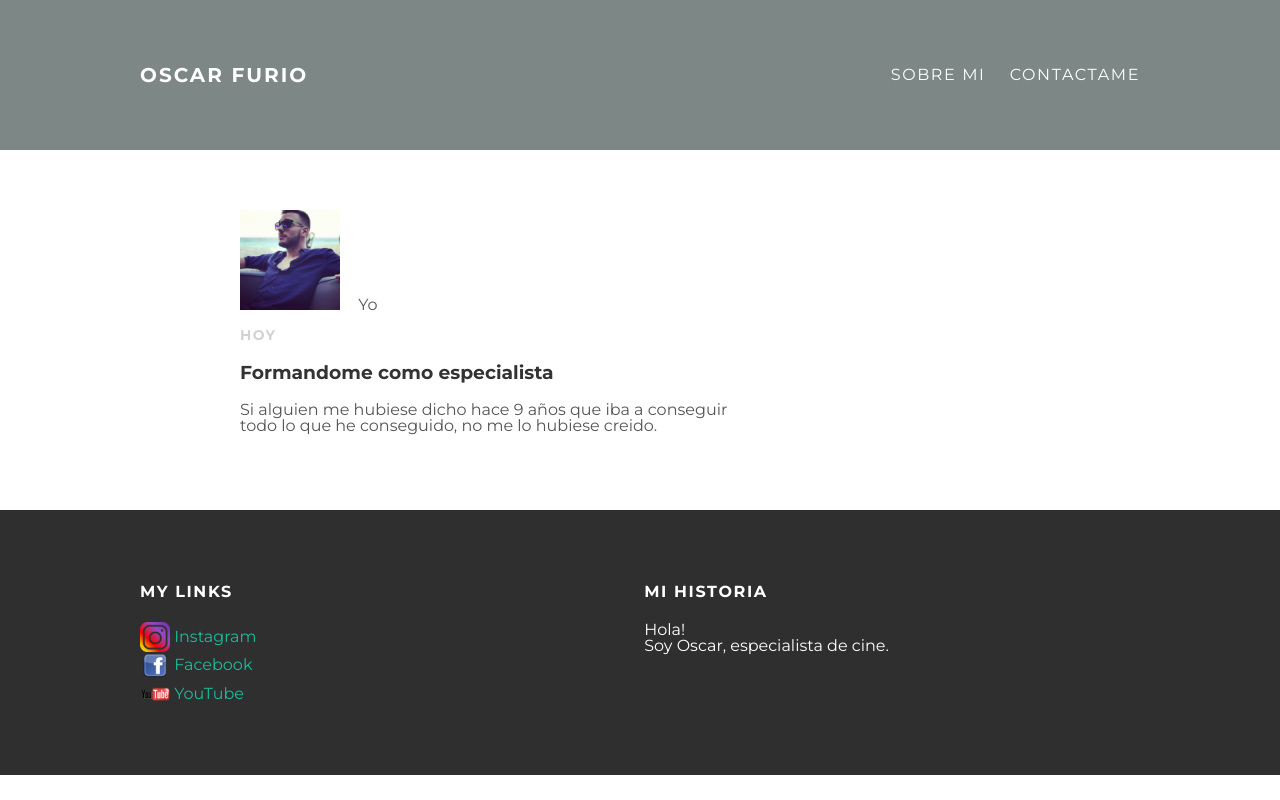
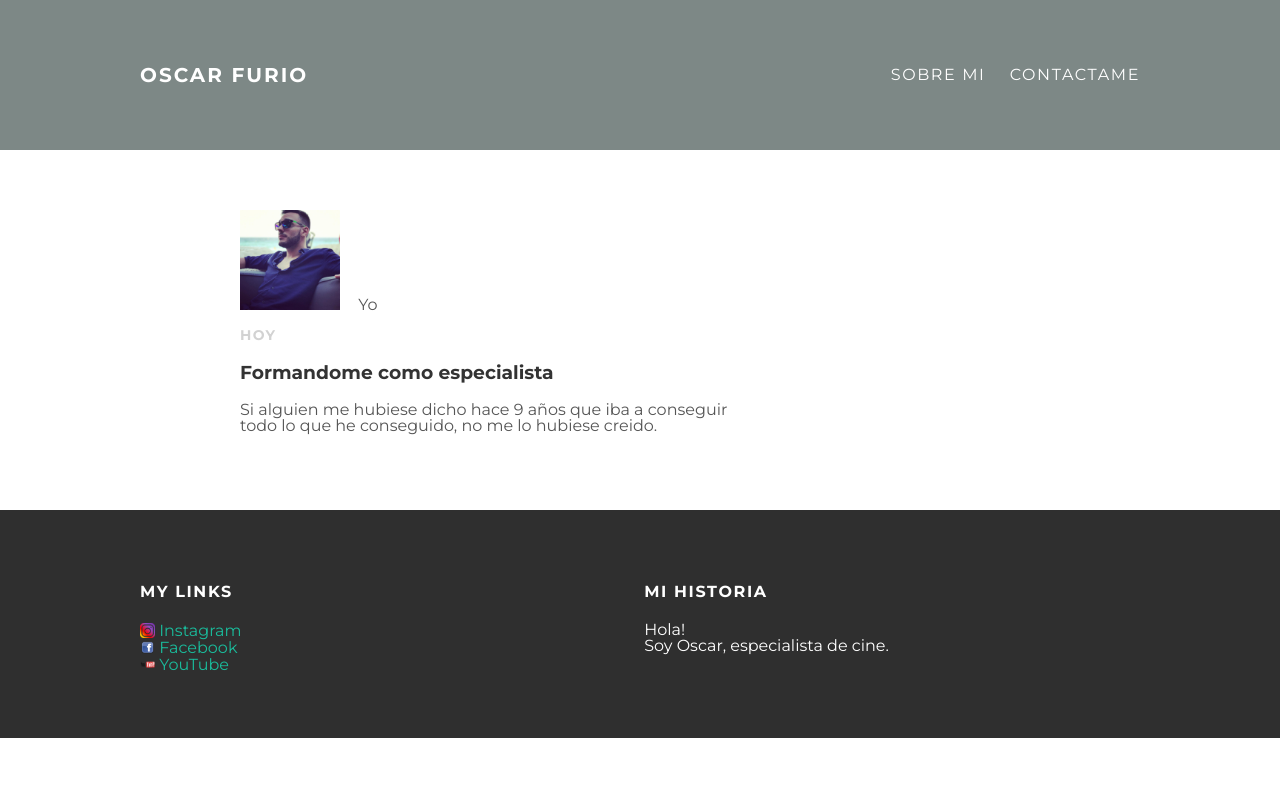
Before and after one commit to OscarFurio/OscarFurio.github.io, a plain HTML site: page index.html in a window 1280 px wide. Drawn offline with Linux system fonts and the light colour scheme.

Commit message:
Add files via upload

```diff
--- a/styles.css
+++ b/styles.css
@@ -99,7 +99,7 @@ a:hover {
 }
 
 .column img {
-  max-width: 6%;
+  max-width: 3%;
   vertical-align: middle;
 }
 
```
